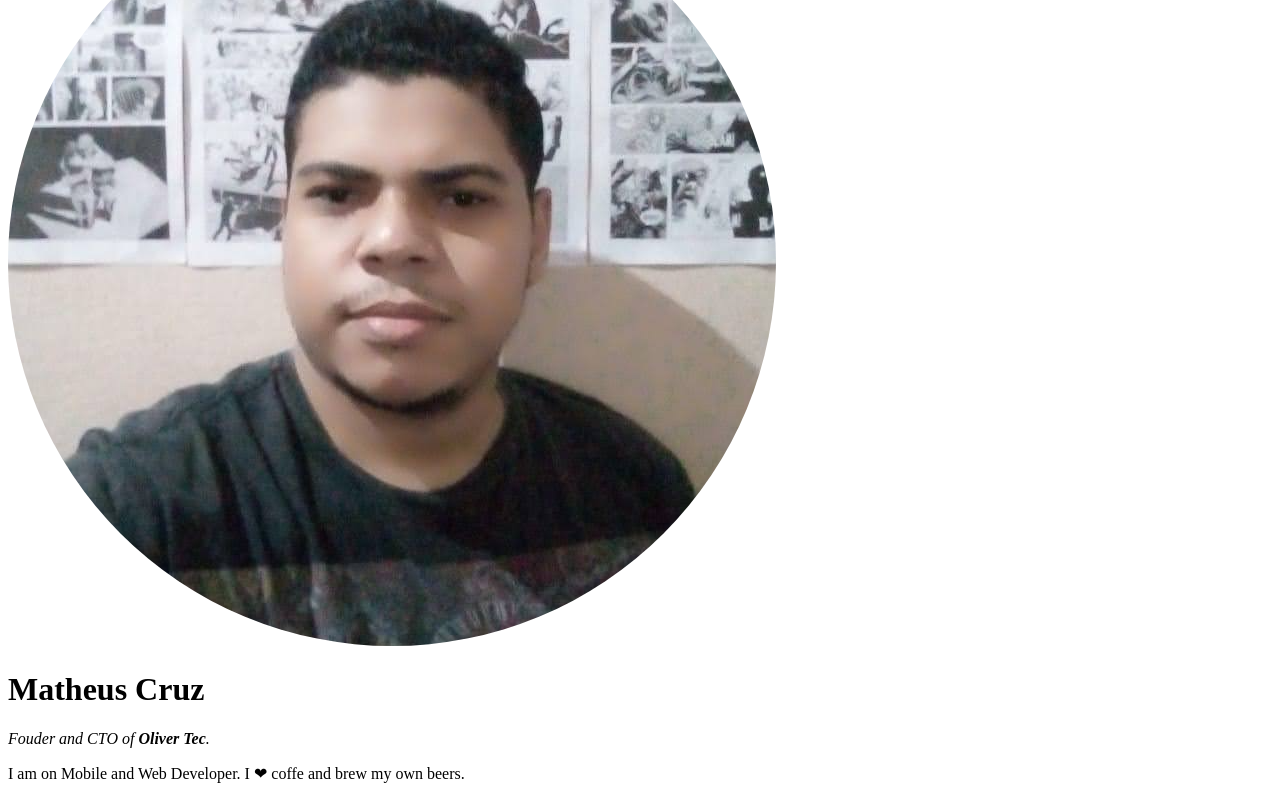
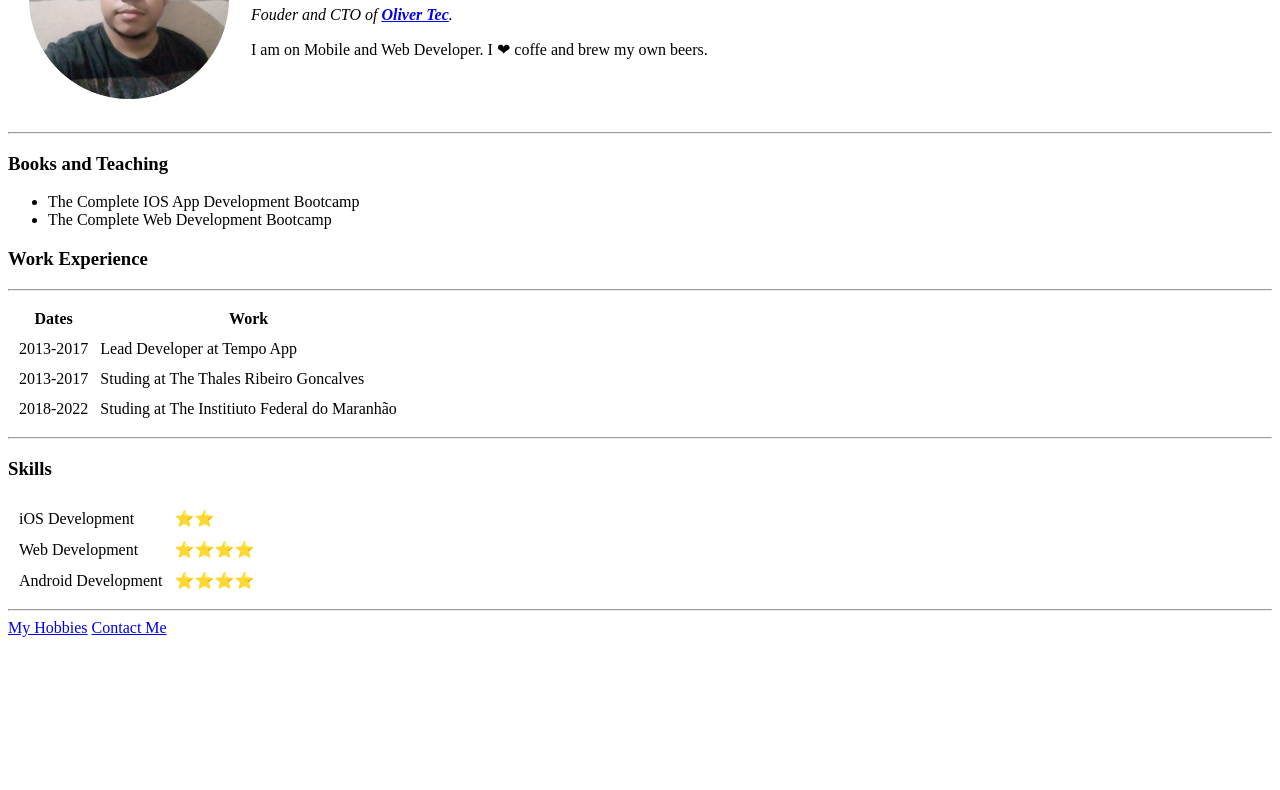
Before and after one commit to Matheus-Tankian/personal-site, a plain HTML site: page index.html in a window 1280 px wide. Shown: the part 130-920 px from the top of the page. After the commit the page ends 800 px from the top, so only its background shows below. Drawn offline with Linux system fonts and the light colour scheme.

Commit message:
htmldone

```diff
--- a/index.html
+++ b/index.html
@@ -6,12 +6,17 @@
     <title>🖥 Matheus's Persolnal Site</title>
 </head>
 <body>
-    <img src="./img/matheus-cruz.png" alt="matheus profile picture">
 
-    <h1>Matheus Cruz</h1>
+    <table cellspacing="20">
 
-    <p><em>Fouder and CTO of <strong><a href="https://github.com/Matheus-Tankian"></a>Oliver Tec</strong>.</em></p>
-    <p>I am on Mobile and Web Developer. I ❤ coffe and brew my own beers.</p>
+        <tr>
+            <td><img src="./img/matheus-cruz.png" alt="matheus profile picture" style="height: 200px;"></td>
+            <td><h1>Matheus Cruz</h1>
+            <p><em>Fouder and CTO of <strong><a href="https://github.com/Matheus-Tankian">Oliver Tec</a></strong>.</em></p>
+            <p>I am on Mobile and Web Developer. I ❤ coffe and brew my own beers.</p></td>
+        </tr>
+
+    </table>
 
     <hr>
 
@@ -22,9 +27,57 @@
         <li>The Complete Web Development Bootcamp</li>
     </ul>
 
-    <h3>My Hobbies</h3>
+    <h3>Work Experience</h3>
+
+    <hr>
+
+    <table cellspacing="10">
+        <thead>
+            <th>Dates</th>
+            <th>Work</th>
+        </thead>
+
+        <tbody>
+            <tr>
+                <td>2013-2017</td>
+                <td>Lead Developer at Tempo App</td>
+            </tr>
+            <tr>
+                <td>2013-2017</td>
+                <td>Studing at The Thales Ribeiro Goncalves</td>
+            </tr>
+            <tr>
+                <td>2018-2022</td>
+                <td>Studing at The Institiuto Federal do Maranhão</td>
+            </tr>
+
+        </tbody>
+
+    </table>
+
+    <hr>
+
+    <h3>Skills</h3>
+
+    <table cellspacing="10">
+        <tr>
+            <td>iOS Development</td>
+            <td>⭐⭐</td>
+        </tr>
+        <tr>
+         <td>Web Development</td>
+         <td>⭐⭐⭐⭐</td>
+     </tr>
+     <tr>
+         <td>Android Development</td>
+         <td>⭐⭐⭐⭐</td>
+     </tr>
+     </table>
+
+    <hr>
 
   <a href="hobbies.html">My Hobbies</a>
   <a href="contact-me.html">Contact Me</a>
+
 </body>
 </html>
```
Also changed, not shown: contact-me.html (+12 -0 lines).
